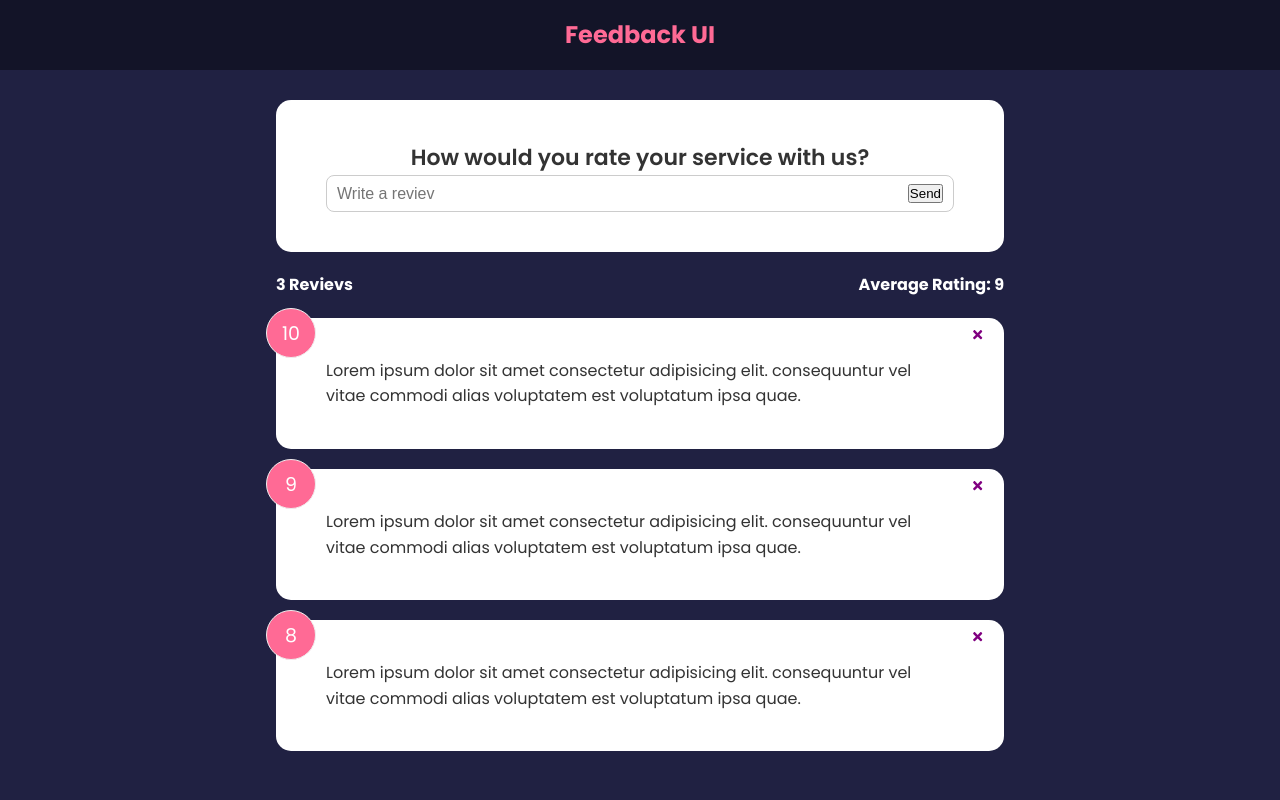
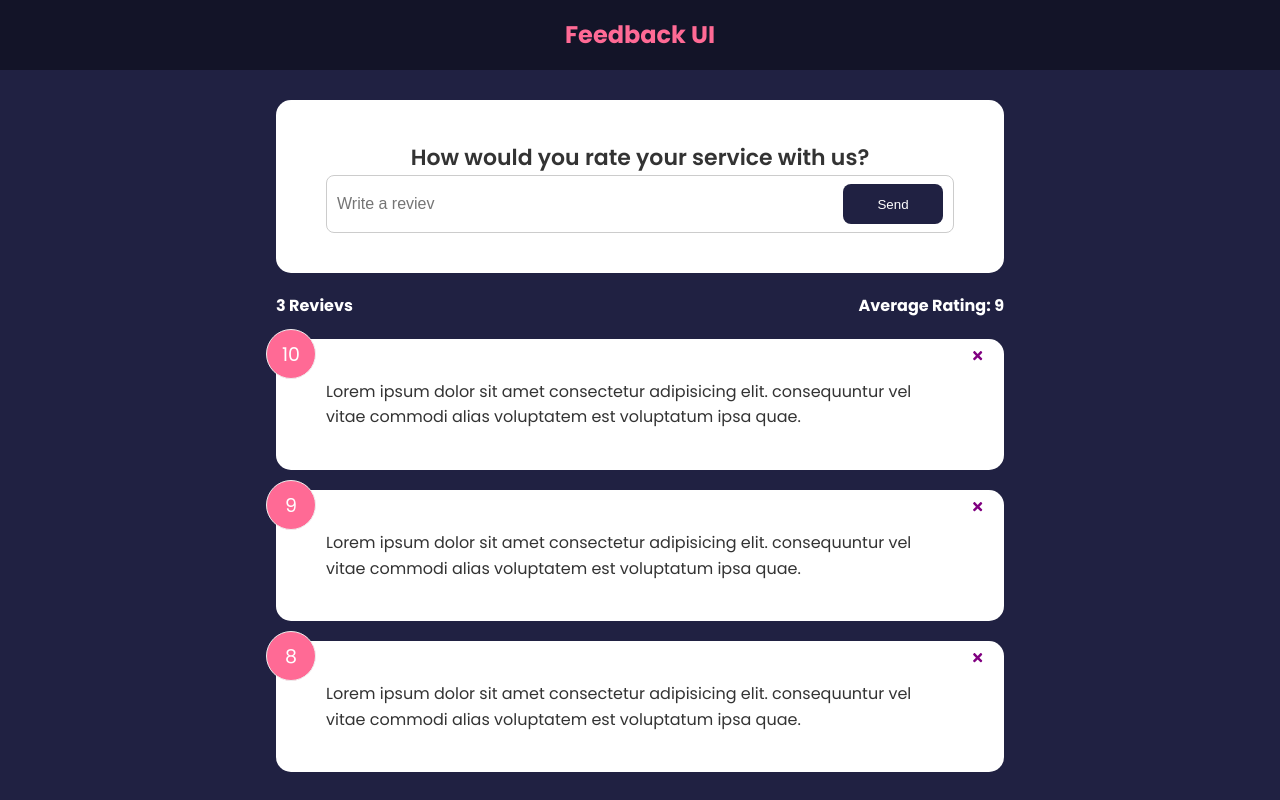
Before and after one commit to doniurek/feedback-ui, a React (Create React App) app: page / in a window 1280 px wide. Built offline with nearby package versions, Linux system fonts and the light colour scheme.

Commit message:
Custom Button Component

```diff
--- a/src/components/FeedbackForm.jsx
+++ b/src/components/FeedbackForm.jsx
@@ -1,5 +1,6 @@
 import { useState } from "react"
 import Card from "./shared/Card"
+import Button from "./shared/Button"
 
 function FeedbackForm() {
   const [text, setText] = useState("")
@@ -20,7 +21,7 @@
             placeholder="Write a reviev"
             value={text}
           />
-          <button type="submit">Send</button>
+          <Button type="submit">Send</Button>
         </div>
       </form>
     </Card>
--- /dev/null
+++ b/src/components/shared/Button.jsx
@@ -0,0 +1,24 @@
+import PropTypes from 'prop-types'
+
+function Button({ children, version, type, isDisabled }) {
+  return (
+    <button type={type} disabled={isDisabled} className={`btn btn-${version}`}>
+      {children}
+    </button>
+  )
+}
+
+Button.defaultProps = {
+  version: 'primary',
+  type: 'button',
+  isDisabled: false
+}
+
+Button.propTypes = {
+  children: PropTypes.node.isRequired,
+  version: PropTypes.string,
+  type: PropTypes.string,
+  isDisabled: PropTypes.bool
+}
+
+export default Button
```
